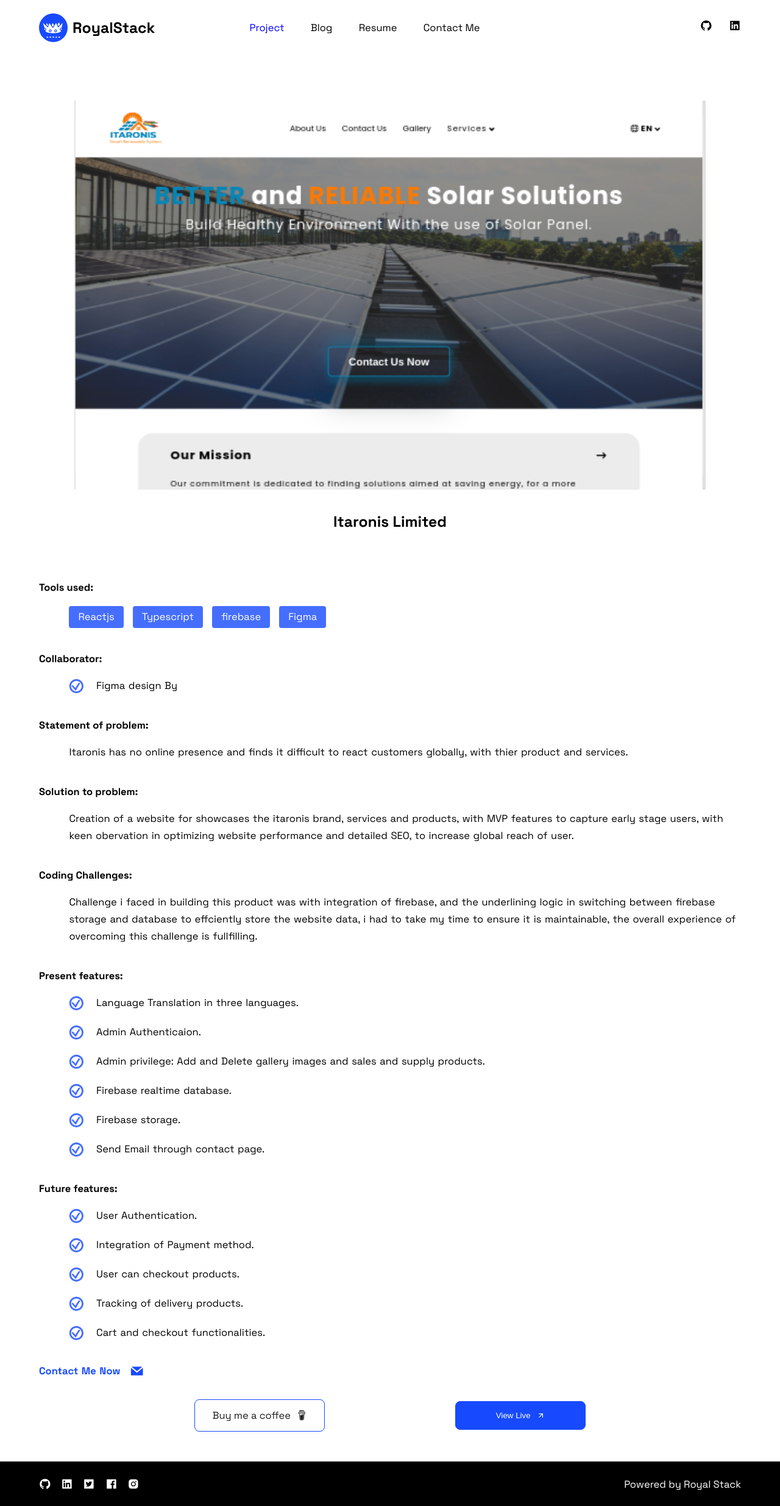
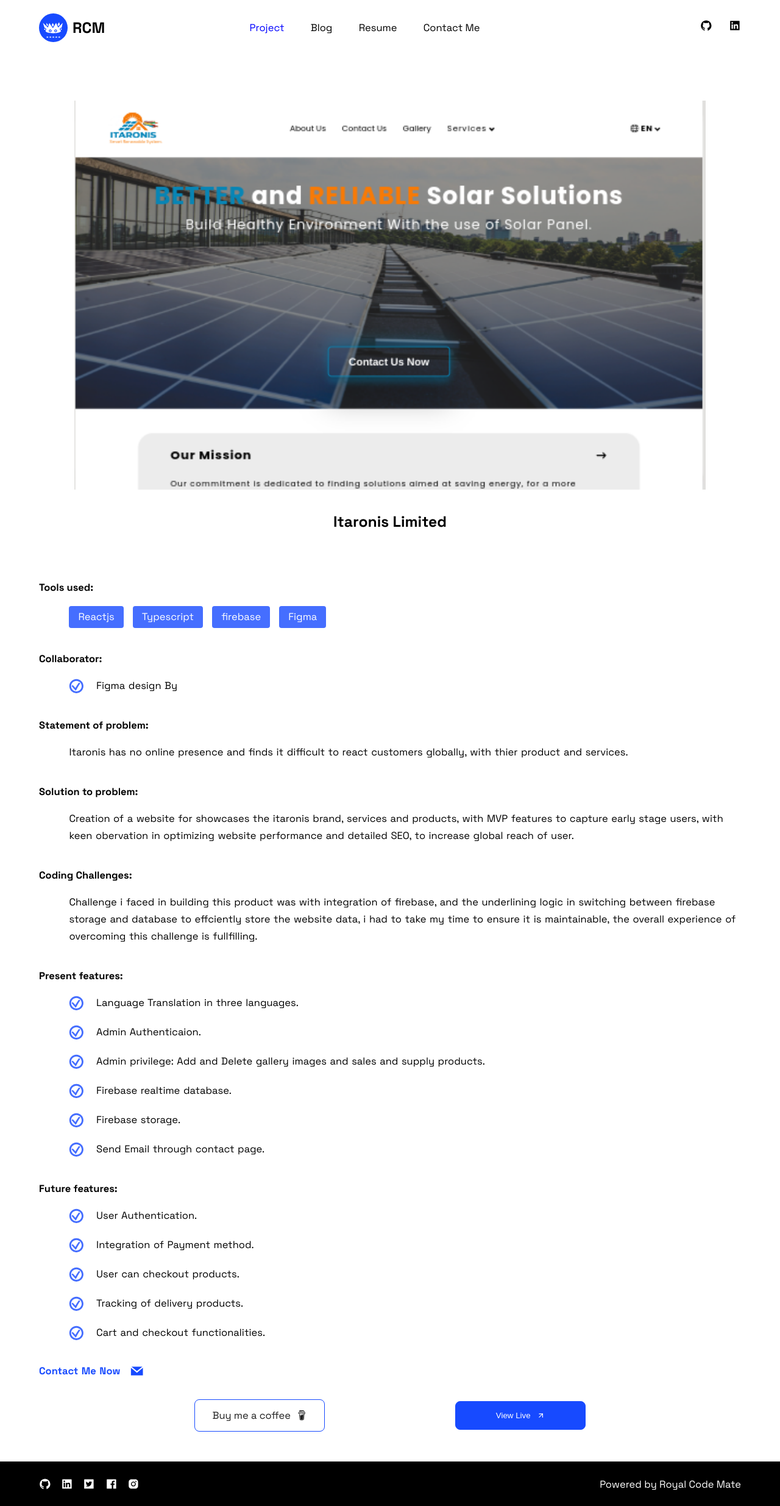
Before and after one commit to codewithmike01/portfolio-v2, a React (Create React App) app: page /project/1 in a window 1280 px wide. Shown: the whole page at 61% size. Built offline with nearby package versions, Linux system fonts and the light colour scheme.

Commit message:
feat: Add royal code mate

```diff
--- a/src/components/Footer.tsx
+++ b/src/components/Footer.tsx
@@ -46,7 +46,7 @@ const Footer = () => {
           </a>
         </div>
 
-        <div>Powered by Royal Stack</div>
+        <div>Powered by Royal Code Mate</div>
       </div>
     </FooterContainer>
   );
--- a/src/components/NavBar.tsx
+++ b/src/components/NavBar.tsx
@@ -19,7 +19,7 @@ const NavBar: React.FC = () => {
     <NavBarContainer isMobileMenu={isMobileMenu}>
       <div className="navbar_wrapper">
         <div className="logo_wrapper" onClick={() => naviagte('/')}>
-          <img src={Logo} alt="Logo" /> <h3>RoyalStack</h3>
+          <img src={Logo} alt="Logo" /> <h3>RCM</h3>
         </div>
 
         <div className="nav_links_container">
--- a/src/pages/ProjectDetailPage.tsx
+++ b/src/pages/ProjectDetailPage.tsx
@@ -11,6 +11,16 @@ import Footer from '../components/Footer';
 import HelmetHead from '../components/HelmetHead';
 import { scrollToTop } from '../utils/scrollToTop';
 import { ProjectDetails } from './services/ProjectPage.service';
+
+const metaProjectData: {
+  id: number;
+  title: string;
+}[] = [
+  {
+    id: 1,
+    title: 'Itatatat',
+  },
+];
 const ProjectDetailPage = () => {
   const params = useParams<string>();
 
@@ -19,12 +29,15 @@ const ProjectDetailPage = () => {
     scrollToTop();
   }, []);
 
+  let test = metaProjectData[1]?.title;
+  console.log('Testhere ', test);
+
   return (
     <>
       <HelmetHead
-        title="Ecommerce project"
-        description="This is project page of kanu mike chibundu Royal coder"
-        keywords="E-commerce Royal coder, Projects by Kanu mike Chibundu"
+        title={ProjectDetails[0]?.title}
+        description={ProjectDetails[0]?.description}
+        keywords={`${ProjectDetails[0]?.title} Royal coder, Renewable energy, Solar Panel, inverter installation`}
       />
       <NavBar />
       <ProjectPageDetailContainer>
@@ -40,7 +53,6 @@ const ProjectDetailPage = () => {
             solution,
             presentFeatures,
             futureFeatures,
-            description,
             viewLink,
           }) => (
             <>
```
